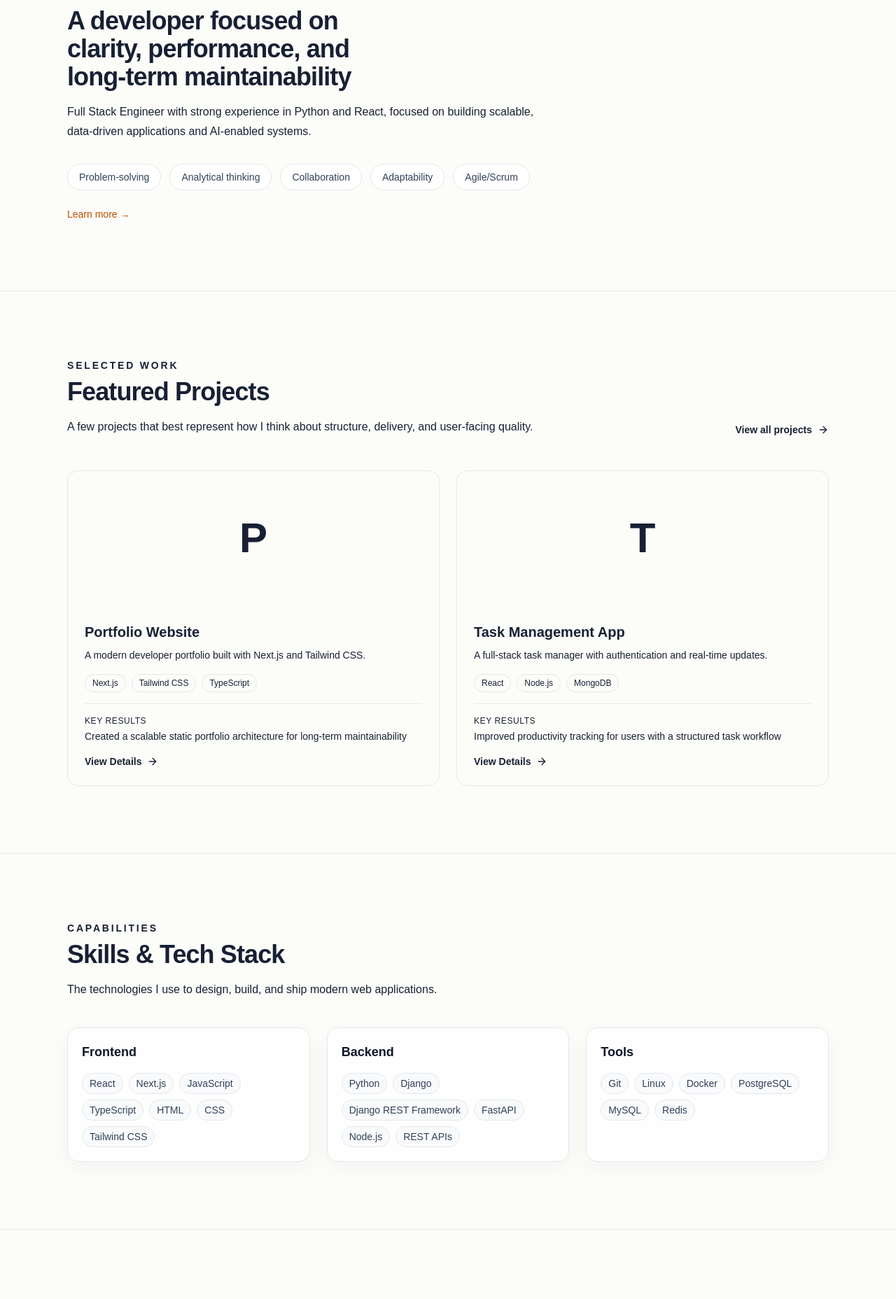
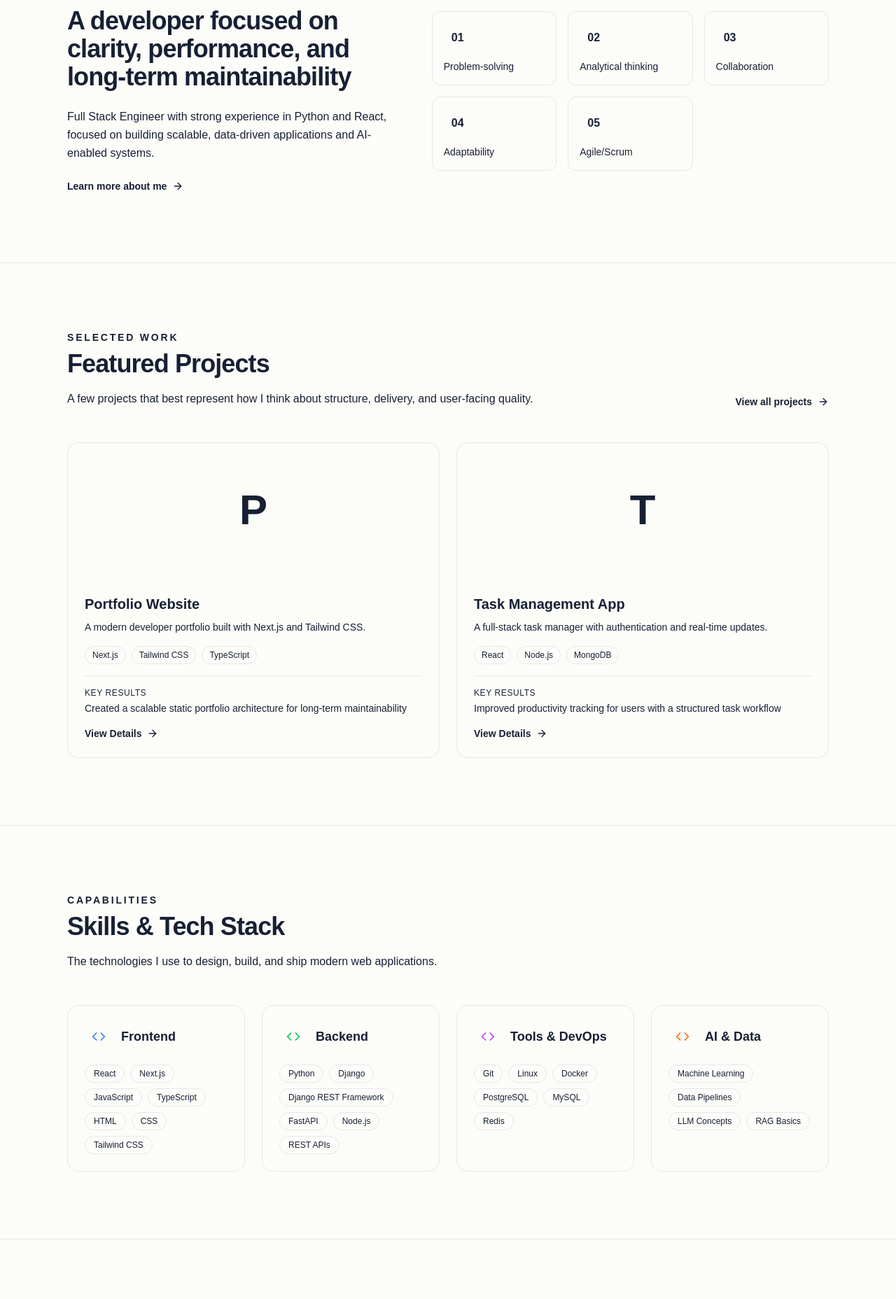
Before and after one commit to empouya/empouya, a Next.js app: page / in a window 1280 px wide. Shown: the part 880-2736 px from the top of the page at 70% size. Built offline with nearby package versions, Linux system fonts and the light colour scheme.

Commit message:
polish: improving the design of Homepage's sections

```diff
--- a/src/components/sections/AboutPreview.tsx
+++ b/src/components/sections/AboutPreview.tsx
@@ -3,34 +3,46 @@ import Section from "@/components/sections/Section";
 import { profile } from "@/content/site/profile";
 import SectionHeading from "@/components/ui/SectionHeading";
 import FadeIn from "@/components/animations/FadeIn";
+import { ArrowRightIcon } from "@/components/ui/icons";
 
 export default function AboutPreview() {
     return (
         <FadeIn>
-            <Section className="border-t border-slate-200/70">
+            <Section className="border-t border-border">
+                <div className="grid gap-12 lg:grid-cols-[1fr_1.2fr] lg:items-center">
+                    <div>
                         <SectionHeading
                             eyebrow="About"
                             title="A developer focused on clarity, performance, and long-term maintainability"
-                    description={profile.shortIntro}
                         />
 
-                <div className="mt-8 flex flex-wrap gap-3">
-                    {profile.traits.map((trait) => (
-                        <span
-                            key={trait}
-                            className="rounded-full border border-slate-200 bg-white px-4 py-2 text-sm font-medium text-slate-700"
-                        >
-                            {trait}
-                        </span>
-                    ))}
-                </div>
+                        <p className="mt-6 text-muted-foreground leading-relaxed">
+                            {profile.shortIntro}
+                        </p>
 
                         <Link
                             href="/about"
-                    className="mt-6 inline-flex text-sm font-medium text-amber-700 hover:text-amber-800"
+                            className="group mt-6 inline-flex items-center gap-2 text-sm font-semibold text-accent transition-colors hover:text-accent/80"
                         >
-                    Learn more →
+                            Learn more about me
+                            <ArrowRightIcon className="h-4 w-4 transition-transform group-hover:translate-x-1" />
                         </Link>
+                    </div>
+
+                    <div className="grid grid-cols-2 gap-4 sm:grid-cols-3">
+                        {profile.traits.map((trait, index) => (
+                            <div
+                                key={trait}
+                                className="group rounded-xl border border-border bg-card p-4 transition-all hover:border-accent hover:shadow-md"
+                            >
+                                <div className="flex h-10 w-10 items-center justify-center rounded-lg bg-accent/10 text-accent font-bold">
+                                    {String(index + 1).padStart(2, "0")}
+                                </div>
+                                <p className="mt-3 text-sm font-medium text-foreground">{trait}</p>
+                            </div>
+                        ))}
+                    </div>
+                </div>
             </Section>
         </FadeIn>
     );
--- a/src/components/sections/home/PersonalityPreview.tsx
+++ b/src/components/sections/home/PersonalityPreview.tsx
@@ -7,27 +7,32 @@ export default function PersonalityPreview() {
     return (
         <FadeIn>
             <Section>
-                <div className="space-y-10">
                 <SectionHeading
                     eyebrow="Mindset"
                     title="How I think about building software"
                     description="I care about useful products, clear systems, and design decisions that make software easier to trust and use."
                 />
 
-                    <div className="grid gap-6 md:grid-cols-2">
-                        <div className="rounded-2xl border border-slate-200/80 bg-white/80 p-6 shadow-[0_10px_30px_rgba(15,23,42,0.04)]">
-                            <h3 className="text-lg font-semibold text-slate-900">Interests</h3>
-                            <ul className="mt-4 space-y-2 text-slate-600">
+                <div className="mt-12 grid gap-6 md:grid-cols-2">
+                    <div className="rounded-2xl border border-border bg-card p-8 transition-all hover:border-accent hover:shadow-lg">
+                        <h3 className="text-xl font-semibold text-foreground">Interests</h3>
+                        <ul className="mt-6 space-y-3">
                             {profile.interests.map((item) => (
-                                    <li key={item}>- {item}</li>
+                                <li key={item} className="flex items-center gap-3 text-muted-foreground">
+                                    <span className="h-1.5 w-1.5 rounded-full bg-accent" />
+                                    {item}
+                                </li>
                             ))}
                         </ul>
                     </div>
 
-                        <div className="rounded-2xl border border-slate-200/80 bg-white/80 p-6 shadow-[0_10px_30px_rgba(15,23,42,0.04)]">
-                            <h3 className="text-lg font-semibold text-slate-900">Philosophy</h3>
-                            <p className="mt-4 leading-7 text-slate-600">{profile.philosophy}</p>
-                        </div>
+                    <div className="rounded-2xl border border-border bg-gradient-to-br from-accent/5 to-card p-8 transition-all hover:shadow-lg">
+                        <h3 className="text-xl font-semibold text-foreground">Philosophy</h3>
+                        <blockquote className="mt-6 border-l-2 border-accent pl-6">
+                            <p className="text-lg italic leading-relaxed text-muted-foreground">
+                                &ldquo;{profile.philosophy}&rdquo;
+                            </p>
+                        </blockquote>
                     </div>
                 </div>
             </Section>
--- a/src/components/sections/home/SkillsPreview.tsx
+++ b/src/components/sections/home/SkillsPreview.tsx
@@ -2,36 +2,43 @@ import Section from "@/components/sections/Section";
 import { profile } from "@/content/site/profile";
 import SectionHeading from "@/components/ui/SectionHeading";
 import FadeIn from "@/components/animations/FadeIn";
+import { CodeIcon } from "@/components/ui/icons";
 
 export default function SkillsPreview() {
     const groups = [
-        { title: "Frontend", items: profile.skills.frontend },
-        { title: "Backend", items: profile.skills.backend },
-        { title: "Tools", items: profile.skills.tools },
+        { title: "Frontend", items: profile.skills.frontend, color: "text-blue-500" },
+        { title: "Backend", items: profile.skills.backend, color: "text-green-500" },
+        { title: "Tools & DevOps", items: profile.skills.tools, color: "text-purple-500" },
+        { title: "AI & Data", items: profile.skills.ai, color: "text-orange-500" },
     ];
 
     return (
         <FadeIn>
-            <Section className="border-t border-slate-200/70">
-                <div className="space-y-10">
+            <Section className="border-t border-border">
                 <SectionHeading
                     eyebrow="Capabilities"
                     title="Skills & Tech Stack"
                     description="The technologies I use to design, build, and ship modern web applications."
                 />
 
-                    <div className="grid gap-6 md:grid-cols-3">
+                <div className="mt-12 grid gap-6 sm:grid-cols-2 lg:grid-cols-4">
                     {groups.map((group) => (
                         <div
                             key={group.title}
-                                className="rounded-2xl border border-slate-200/80 bg-white/80 p-5 shadow-[0_10px_30px_rgba(15,23,42,0.04)]"
+                            className="group rounded-2xl border border-border bg-card p-6 transition-all hover:border-accent hover:shadow-lg"
                         >
-                                <h3 className="text-lg font-semibold text-slate-900">{group.title}</h3>
-                                <div className="mt-4 flex flex-wrap gap-2">
+                            <div className="flex items-center gap-3">
+                                <div className={`flex h-10 w-10 items-center justify-center rounded-lg bg-secondary ${group.color}`}>
+                                    <CodeIcon className="h-5 w-5" />
+                                </div>
+                                <h3 className="text-lg font-semibold text-foreground">{group.title}</h3>
+                            </div>
+
+                            <div className="mt-5 flex flex-wrap gap-2">
                                 {group.items.map((item) => (
                                     <span
                                         key={item}
-                                            className="rounded-full border border-slate-200 bg-slate-50 px-2.5 py-1 text-sm text-slate-700"
+                                        className="rounded-full border border-border bg-secondary px-3 py-1 text-xs font-medium text-secondary-foreground transition-colors group-hover:border-accent/30"
                                     >
                                         {item}
                                     </span>
@@ -40,7 +47,6 @@ export default function SkillsPreview() {
                         </div>
                     ))}
                 </div>
-                </div>
             </Section>
         </FadeIn>
     );
```
Also changed, not shown: src/components/sections/home/ContactCta.tsx (+27 -7 lines), src/components/sections/home/ExperiencePreview.tsx (+37 -17 lines). Lines whose indentation alone changed are shown as unchanged.
